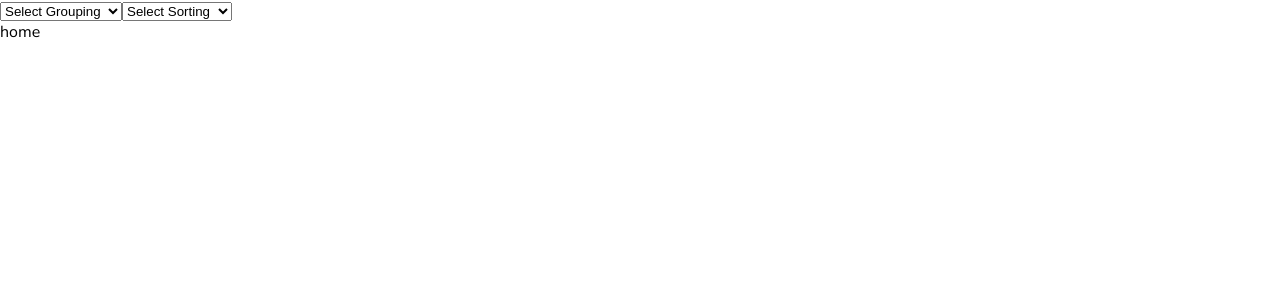
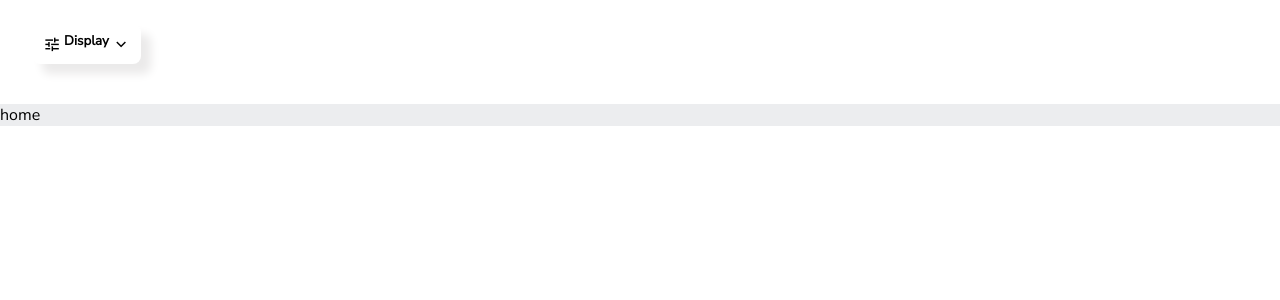
Before and after one commit to harshblip/kanban-board, a React (Create React App) app: page / in a window 1280 px wide. Shown: the top 300 px of the page. Built offline with nearby package versions, Linux system fonts and the light colour scheme; no server answers.

Commit message:
features working

```diff
--- a/src/App.css
+++ b/src/App.css
@@ -1,6 +1,6 @@
 .App {
   text-align: center;
-  transition: all 2s;
+  transition: all 10s ease-out;
 }
 
 .App-logo {
@@ -44,8 +44,16 @@
 
 .container {
   display: grid;
-  grid-template-columns: repeat(4, 1fr);
+  grid-template-columns: repeat(5, 1fr);
   grid-gap: 10px;
-  overflow: hidden;
+  overflow: auto;
+  height: 100vh;
+  margin-left: 2rem;
+  margin-right: 2rem;
   font-family: 'Nunito Sans', sans-serif;
 }
+
+.layout {
+  font-family: 'Nunito Sans', sans-serif;
+  background-color: #ecedef;
+}
--- a/src/App.js
+++ b/src/App.js
@@ -34,7 +34,7 @@ export default function App() {
   return (
     <div>
       <Navbar grouping={grouping} setGrouping={setGrouping} sorting={sorting} setSorting={setSorting} />
-      <div className='container'>
+      <div className='layout'>
         {grouping === 'user' && <GroupUser sorting={sorting} tickets={tickets} />}
         {grouping === 'priority' && <GroupPriority sorting={sorting} tickets={tickets} />}
         {grouping === 'status' && <GroupStatus sorting={sorting} tickets={tickets} />}
--- a/src/components/Card/Card.css
+++ b/src/components/Card/Card.css
@@ -1,9 +1,9 @@
 .card {
     max-width: 14rem;
     min-width: 10rem;
+    margin-top: 2rem;
     border-radius: 20px;
     padding: 2rem;
     background: #ffffff;
     box-shadow: 20px 20px 60px #f2f2f2,
-        -20px -20px 60px #ffffff;
 }
--- a/src/components/Card/Card.jsx
+++ b/src/components/Card/Card.jsx
@@ -5,6 +5,7 @@ export default function Card({ index }) {
   return (
     <div className = 'card'>
         {index.title}
+        {index.priority}
     </div>
   )
 }
--- a/src/components/GroupPriority/GroupPriority.jsx
+++ b/src/components/GroupPriority/GroupPriority.jsx
@@ -2,13 +2,39 @@ import React from 'react'
 import Card from '../Card/Card'
 
 export default function GroupPriority({ sorting, tickets }) {
+  console.log('groupPriority', sorting)
   return (
-    <div>
-      groupPriority{sorting}
-
-      {tickets.map((index, x) => {
-        return <Card index={index} key={x}/>
-      })}
+    <div className='container'>
+      <div>
+        No priority
+        {tickets.filter(ticket => ticket.priority === 0).map((index, x) => {
+          return <Card index={index} key={x} />
+        })}
+      </div>
+      <div>
+        Urgent
+        {tickets.filter(ticket => ticket.priority === 4).map((index, x) => {
+          return <Card index={index} key={x} />
+        })}
+      </div>
+      <div>
+        High
+        {tickets.filter(ticket => ticket.priority === 3).map((index, x) => {
+          return <Card index={index} key={x} />
+        })}
+      </div>
+      <div>
+        Medium
+        {tickets.filter(ticket => ticket.priority === 2).map((index, x) => {
+          return <Card index={index} key={x} />
+        })}
+      </div>
+      <div>
+        Low
+        {tickets.filter(ticket => ticket.priority === 1).map((index, x) => {
+          return <Card index={index} key={x} />
+        })}
+      </div>
     </div>
   )
 }
--- a/src/components/Navbar/Navbar.css
+++ b/src/components/Navbar/Navbar.css
@@ -0,0 +1,55 @@
+.navbar {
+    height: 10vh;
+}
+
+.material-symbols-outlined {
+  font-variation-settings:
+  'FILL' 80,
+  'wght' 400,
+  'GRAD' 0,
+  'opsz' 10
+}
+
+.material-symbols-outlined {
+    transform: scale(0.8);
+}
+
+.bt {
+    display: flex;
+    background: #ffffff;
+    margin-top: 1.5rem;
+    margin-left: 2rem;
+    border-radius: 0.5rem;
+    box-shadow: 10px 10px 10px #ebeaea;
+    border: white;
+    padding: 0.5rem;
+    transition: all smooth 0.4s;
+}
+
+.bt.no-margin-top {
+    margin-top: 0;
+}
+
+button:active {
+    transform: translateZ(3px);
+}
+
+.bt-text {
+    font-weight:600;
+    font-family: 'Nunito Sans', sans-serif;
+}
+
+.row {
+    display: flex;
+    justify-content: space-between;
+}
+
+.bt-text  .h {
+    color: #9d9d9d;
+    font-weight: 700;
+}
+
+.box {
+    width: 10rem;
+    background-color: white;
+}
--- a/src/components/Navbar/Navbar.jsx
+++ b/src/components/Navbar/Navbar.jsx
@@ -1,18 +1,54 @@
-import React from 'react'
+import React, { useState } from 'react'
+import './Navbar.css'
 
 export default function Navbar({ grouping, setGrouping, sorting, setSorting }) {
+    const [click, setClick] = useState(false);
+    const debug = () => {
+        setClick(!click);
+        console.log('hi');
+    }
     return (
-        <div>
+        <div className='navbar'>
+            <button className='bt' onClick={() => debug()}>
+                <span className="material-symbols-outlined">
+                    tune
+                </span>
+                <span className='bt-text'>
+                    Display
+                </span>
+                {
+                    click ?
+                        <span className='material-symbols-outlined'>
+                            expand_less
+                        </span> :
+                        <span className='material-symbols-outlined'>
+                            expand_more
+                        </span>
+                }
+            </button>
+            {
+                click ?
+                    <div className='box'>
+                        <div className='row'>
+                            <div className='h'>
+                                Grouping
+                            </div>
                             <select value={grouping} onChange={e => {
                                 setGrouping(e.target.value)
                                 localStorage.setItem('grouping', e.target.value);
-            }
-            }>
-                <option value="">Select Grouping</option>
+                            }}
+                                className='.bt.no-margin-top'
+                            >
+                                <option value="" >Select Grouping</option>
                                 <option value="user">Group by User</option>
                                 <option value="priority">Group by Priority</option>
                                 <option value="status">Group by Status</option>
                             </select>
+                        </div>
+                        <div className='row'>
+                            <div className='h'>
+                                Ordering
+                                </div>
                             <select value={sorting} onChange={e => {
                                 setSorting(e.target.value)
                                 localStorage.setItem('sorting', e.target.value);
@@ -23,5 +59,8 @@ export default function Navbar({ grouping, setGrouping, sorting, setSorting }) {
                                 <option value="title">Sort by Title</option>
                             </select>
                         </div>
+                    </div> : ''
+            }
+        </div>
     )
 }
```
Lines whose indentation alone changed are shown as unchanged.
